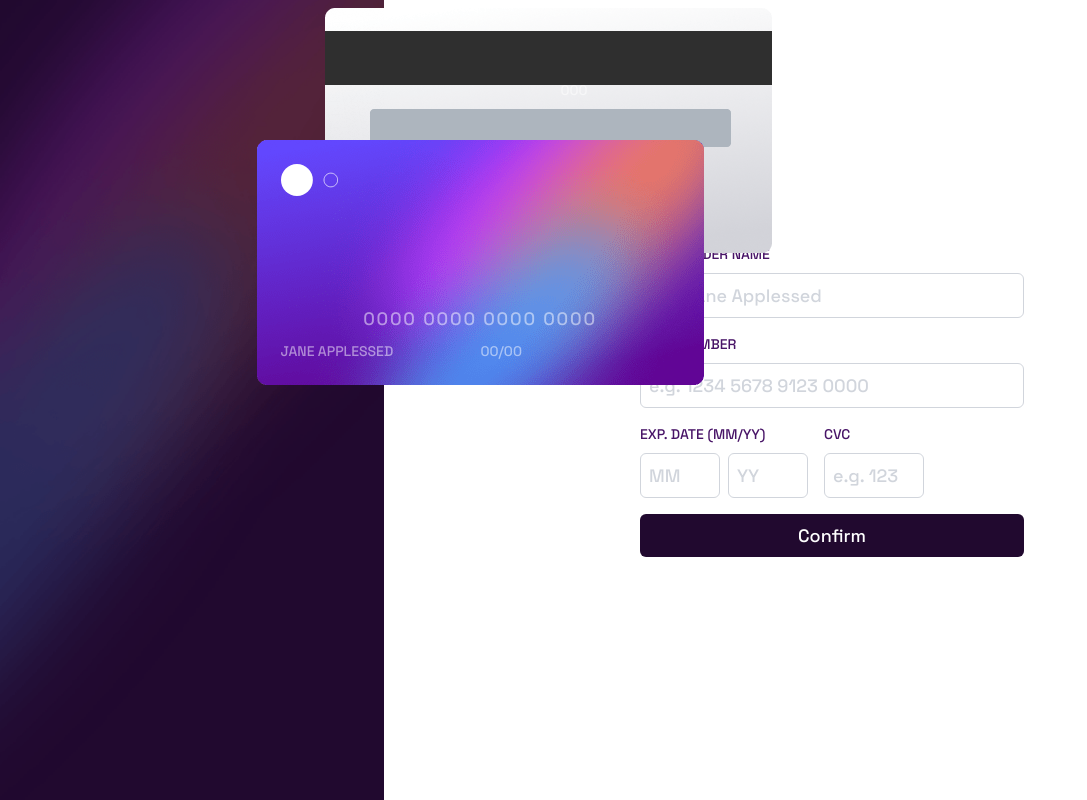
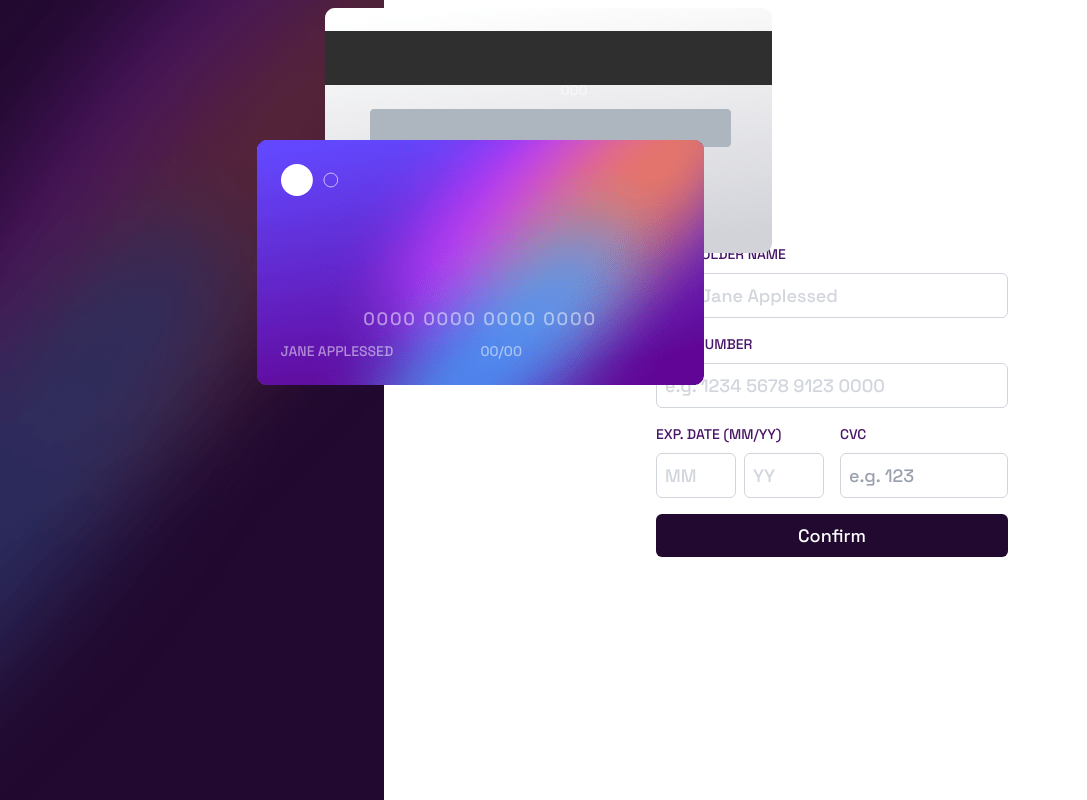
Before and after one commit to sirjaey/interactive-card-details, a React (Vite) app: page / in a window 1280 px wide. Shown: the whole page, without its empty margins (0-1087 px from the left). Built offline with nearby package versions, Linux system fonts and the light colour scheme.

Commit message:
quick fixes

```diff
--- a/src/App.jsx
+++ b/src/App.jsx
@@ -142,8 +142,8 @@ function Form({
 	const maxLength = 2; // Maximum length for month and year inputs
 
 	return (
-		<div className="flex flex-col items-center justify-center h-[300px] sm:h-[400px] md:h-full pt-4 sm:pt-6 md:pt-0">
-			<form className="w-full max-w-sm ">
+		<div className="flex flex-col items-center justify-center h-[300px] sm:h-[400px] md:h-full pt-4  sm:pt-6 md:pt-0">
+			<form className="w-full px-4 max-w-sm  bg-white rounded-lg">
 				<label htmlFor="CARDHOLDER NAME">
 					<span className="block text-[14px] text-[hsl(278,68%,24%)] mb-2">
 						CARDHOLDER NAME
@@ -171,9 +171,9 @@ function Form({
 						required
 					/>
 				</label>
-				<div class="flex flex-wrap gap-4 w-full">
+				<div class="flex  gap-4 w-full">
 					{/* EXP. DATE */}
-					<div>
+					<div className="w-[50%] ">
 						<label class="block text-[14px] text-[hsl(278,68%,24%)] mb-2">
 							EXP. DATE (MM/YY)
 						</label>
@@ -181,7 +181,7 @@ function Form({
 							<input
 								type="text"
 								placeholder="MM"
-								className="w-20 px-2 py-2 border rounded-md border-gray-300 p-2 mb-4 placeholder-gray-300 focus:outline-none focus:ring-2 focus:ring-[hsl(264,97%,47%)]"
+								className="w-full max-w-[100px] px-2 py-2 border rounded-md  border-gray-300 p-2 mb-4 placeholder-gray-300 focus:outline-none focus:ring-2 focus:ring-[hsl(264,97%,47%)]"
 								onChange={handleExpDateMonthChange}
 								maxLength={maxLength}
 								min={1}
@@ -193,7 +193,7 @@ function Form({
 							<input
 								type="text"
 								placeholder="YY"
-								class="w-20 px-2 py-2 border rounded-md border-gray-300 p-2 mb-4 placeholder-gray-300 focus:outline-none focus:ring-2 focus:ring-[hsl(264,97%,47%)] "
+								class="w-full max-w-[100px] px-2 py-2 border rounded-md  border-gray-300 p-2 mb-4 placeholder-gray-300 focus:outline-none focus:ring-2 focus:ring-[hsl(264,97%,47%)] "
 								onChange={(e) => setExpDateYear(e.target.value)}
 								maxLength="2"
 								pattern="\d{2}"
@@ -204,14 +204,14 @@ function Form({
 					</div>
 
 					{/* CVC */}
-					<div>
+					<div className="w-[50%]">
 						<label class="block text-[14px] text-[hsl(278,68%,24%)] mb-2">
 							CVC
 						</label>
 						<input
 							type="text"
 							placeholder="e.g. 123"
-							class="w-50 sm:w-25 px-2 py-2 border rounded-md border-gray-300 p-2 mb-4 placeholder-gray-300 focus:outline-none focus:ring-2 focus:ring-[hsl(264,97%,47%)]"
+							className="w-full px-2 py-2 border rounded-md border-gray-300 mb-4 placeholder-gray-400 focus:outline-none focus:ring-2 focus:ring-[hsl(264,97%,47%)]"
 							maxLength="3"
 							pattern="\d{3}"
 							title="Please enter a valid CVC in the format 123"
```
